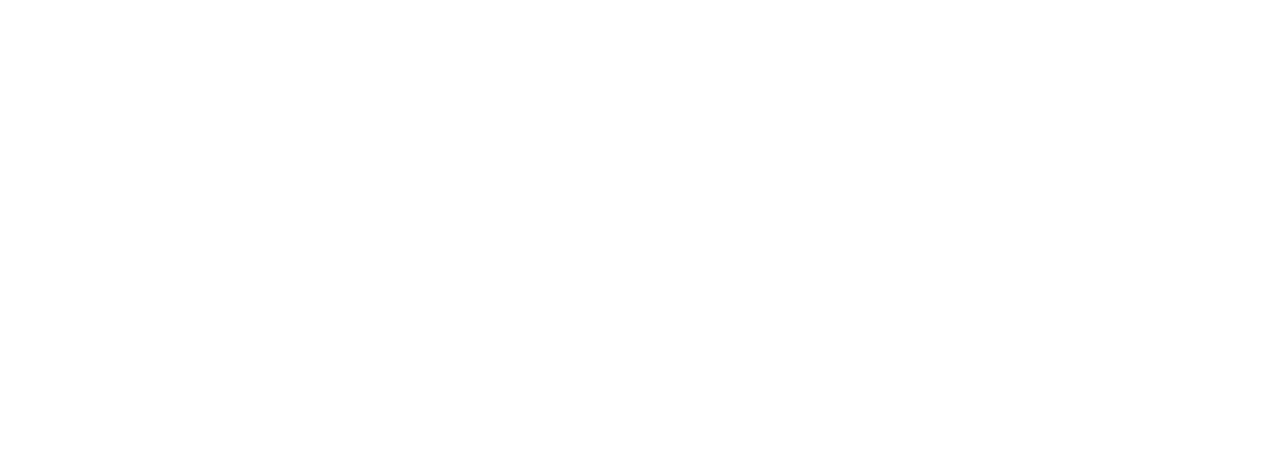
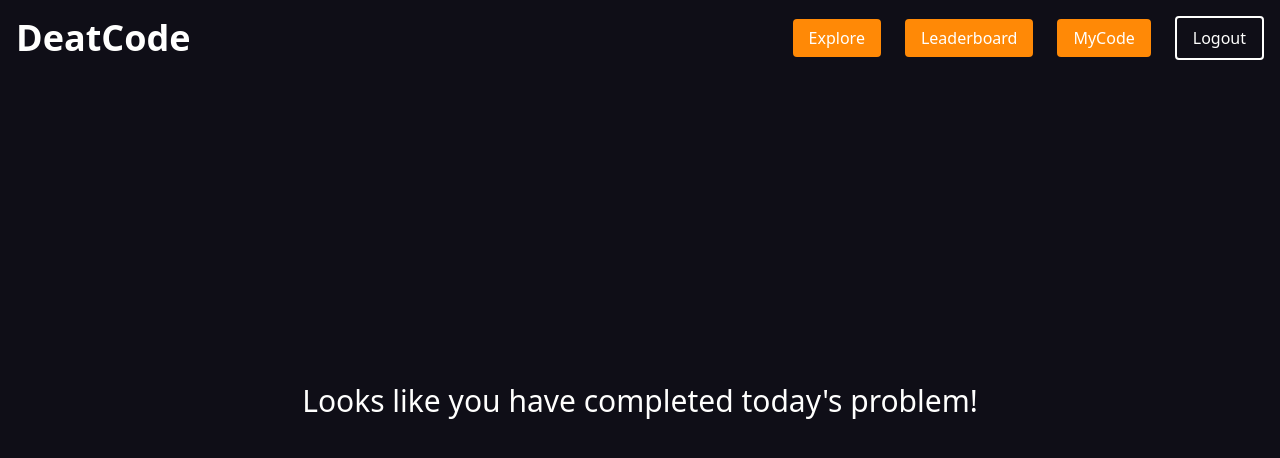
Before and after one commit to JackieLi565/DeatCode-Client, a React (Vite) app: page /Completed in a window 1280 px wide. Before the commit this address had no page. Shown: the top 458 px of the page. Built offline with nearby package versions, Linux system fonts and the light colour scheme.

Commit message:
Error & Loading

```diff
--- a/src/App.jsx
+++ b/src/App.jsx
@@ -4,6 +4,7 @@
 import ProblemPage from "./pages/ProblemPage";
 import ProfilePage from "./pages/ProfilePage";
 import { QueryClient, QueryClientProvider } from "react-query";
+import Error from "./pages/Error";
 const queryClient = new QueryClient();
 function App() {
   return (
@@ -12,6 +13,7 @@
         <Route path="/Login" element={<LoginPage />} />
         <Route path="/Home" element={<ProblemPage />} />
         <Route path="/Profile" element={<ProfilePage />} />
+        <Route path="/Completed" element={<Error />} />
       </Routes>
     </QueryClientProvider>
   );
--- /dev/null
+++ b/src/pages/Error.jsx
@@ -0,0 +1,23 @@
+import Navbar from "../components/Navbar";
+import { motion } from "framer-motion";
+function Error() {
+  return (
+    <>
+      <Navbar />
+      <section className="h-screen bg-background flex justify-center items-center">
+        <motion.div
+          initial={{ opacity: 0, y: -10 }}
+          animate={{ opacity: 1, y: 0 }}
+          exit={{ opacity: 0, y: 10 }}
+          transition={{ duration: 0.5, delay: 0.1 }}
+        >
+          <h1 className="text-headline text-[30px]">
+            Looks like you have completed today's problem!
+          </h1>
+        </motion.div>
+      </section>
+    </>
+  );
+}
+
+export default Error;
--- a/src/pages/Loading.jsx
+++ b/src/pages/Loading.jsx
@@ -1,7 +1,29 @@
 //temp loading screen
+import { Oval } from "react-loader-spinner";
+import { motion } from "framer-motion";
 function Loading() {
   return (
-    <section className="h-screen pt-16 bg-background">Loading ...</section>
+    <section className="h-screen bg-background flex justify-center items-center">
+      <motion.div
+        initial={{ opacity: 0, y: -10 }}
+        animate={{ opacity: 1, y: 0 }}
+        exit={{ opacity: 0, y: 10 }}
+        transition={{ duration: 0.5, delay: 0.1 }}
+      >
+        <Oval
+          height={80}
+          width={80}
+          color="#D70040"
+          wrapperStyle={{}}
+          wrapperClass=""
+          visible={true}
+          ariaLabel="oval-loading"
+          secondaryColor="#2e2f3e"
+          strokeWidth={2}
+          strokeWidthSecondary={2}
+        />
+      </motion.div>
+    </section>
   );
 }
 
--- a/src/pages/ProblemPage.jsx
+++ b/src/pages/ProblemPage.jsx
@@ -7,9 +7,11 @@
 import Loading from "./Loading";
 import Error from "../components/Error";
 import Sucess from "../components/Sucess";
+import { useNavigate } from "react-router-dom";
 
 function ProblemPage() {
   const [result, setResult] = useState(false);
+  const navigate = useNavigate();
   const [consoleData, setConsole] = useState(["Connected to Server"]);
   const { isLoading, data, isError, error } = useQuery({
     queryKey: ["codeData"],
@@ -20,7 +22,7 @@
   });
 
   if (isError) {
-    return <Error msg={error.message} />;
+    navigate("/Completed");
   }
   if (isLoading) {
     return <Loading />;
```
